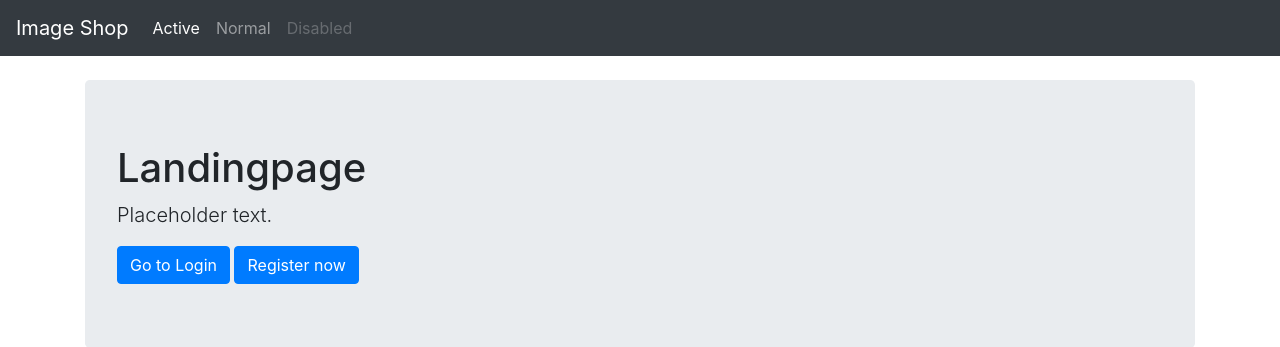
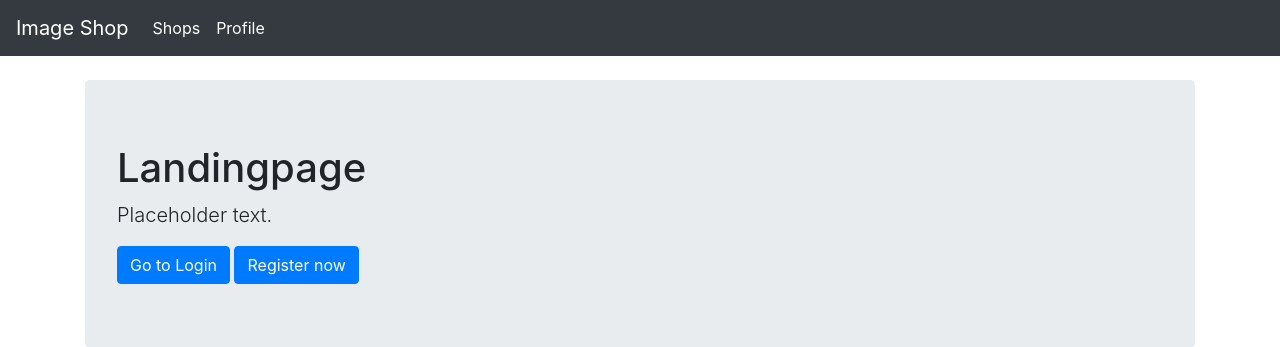
Before and after one commit to Tomatenbiss/DjangoImageShop, a Django app: page / in a window 1280 px wide. Shown: the top 347 px of the page. Run offline with Django 3.2, Linux system fonts and the light colour scheme; some libraries are stand-ins or nearby versions.

Commit message:
Change Navbar

```diff
--- a/templates/base.html
+++ b/templates/base.html
@@ -16,13 +16,10 @@
         <div class="collapse navbar-collapse" id="navbarCollapse">
           <ul class="navbar-nav mr-auto">
             <li class="nav-item active">
-              <a class="nav-link" href="#">Active</a>
+              <a class="nav-link" href="#">Shops</a>
             </li>
-            <li class="nav-item">
-              <a class="nav-link" href="#">Normal</a>
-            </li>
-            <li class="nav-item">
-              <a class="nav-link disabled" href="#">Disabled</a>
+            <li class="nav-item active">
+              <a class="nav-link" href="#">Profile</a>
             </li>
           </ul>
         </div>
```
